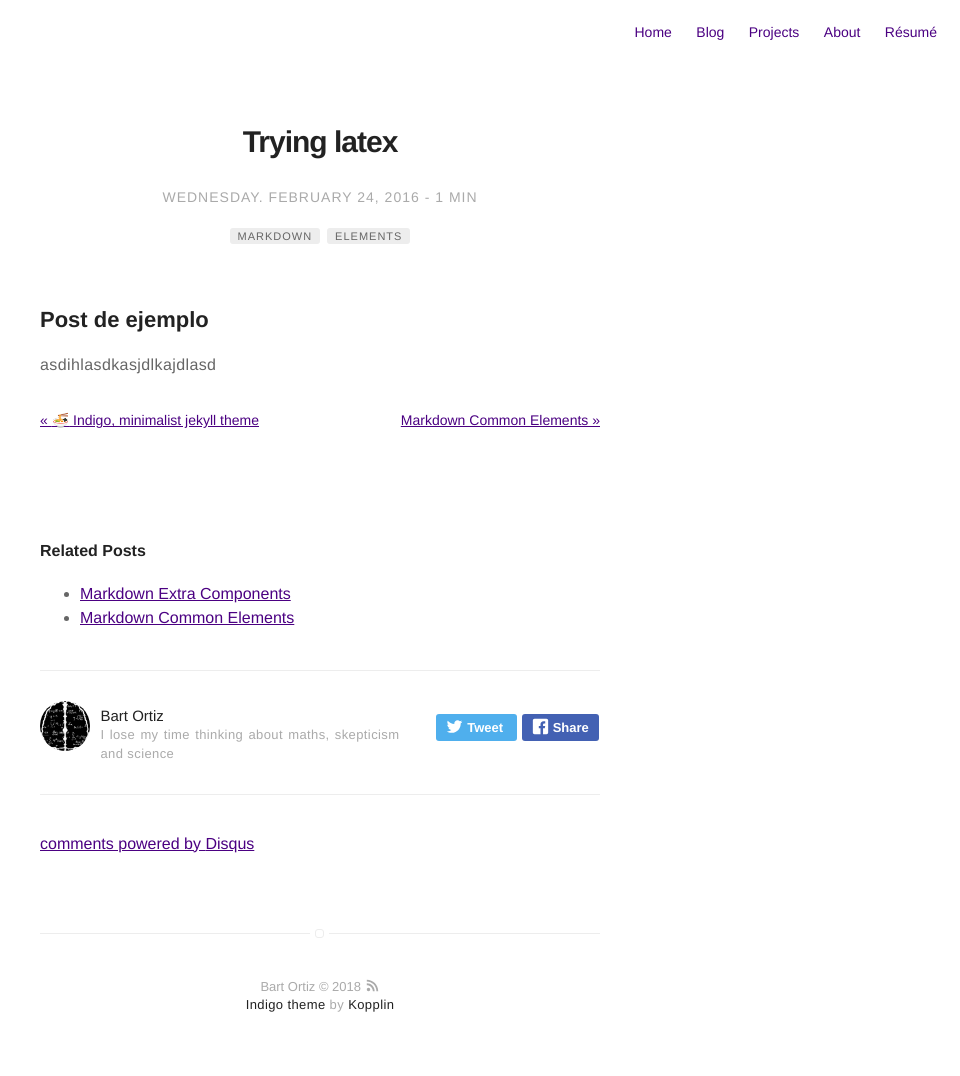
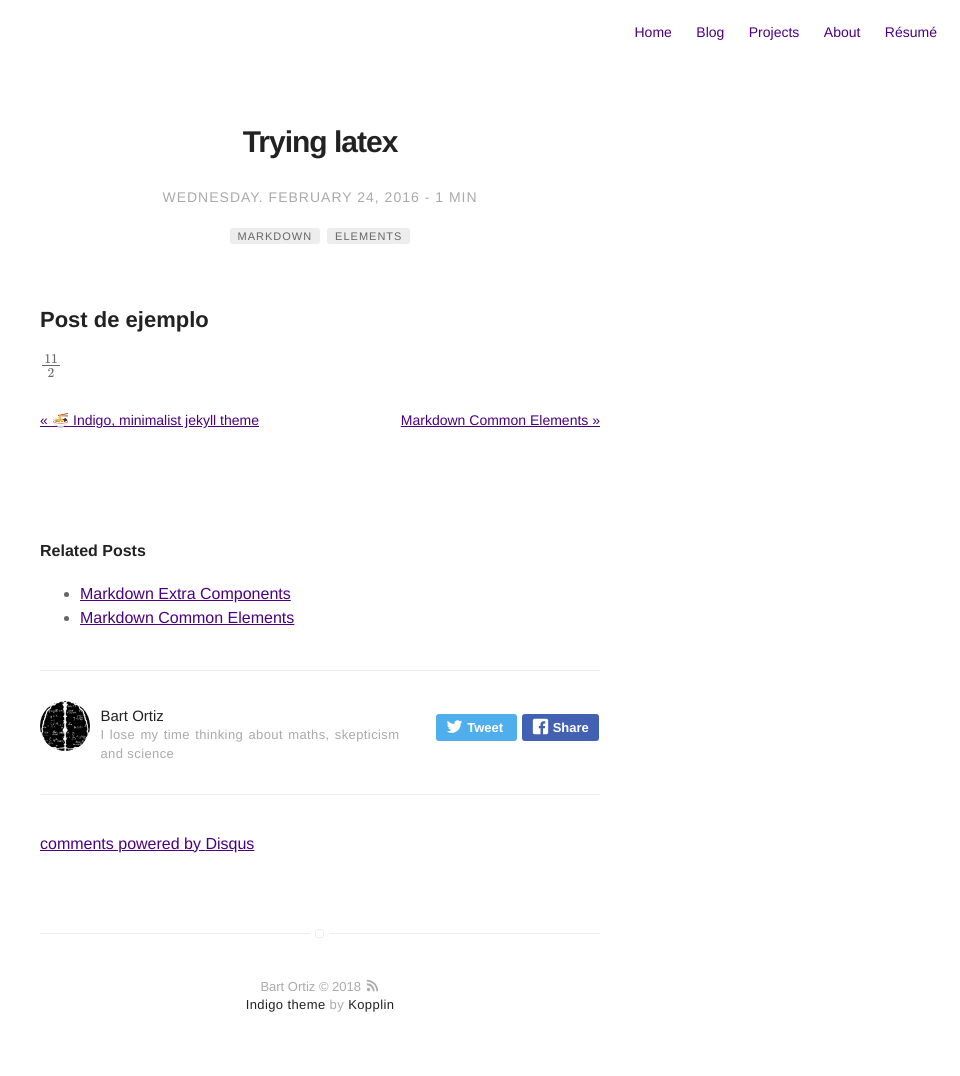
Before and after one commit to staticcoment/thebooort.github.io, a Jekyll site: the page built from _posts/2016-02-24-latex.markdown, in a window 1280 px wide. Shown: the whole page, without its empty margins (320-1280 px from the left). Built offline with Jekyll 4.4.1, drawn with Linux system fonts in a browser that asks for light colours; emoji names are drawn with the system emoji font; Markdown is read by kramdown in place of the engine named in the settings; formulas are drawn with MathJax 3; comment, search, counter and statistics services are not loaded.

Commit message:
Update 2016-02-24-latex.markdown

```diff
--- a/_posts/2016-02-24-latex.markdown
+++ b/_posts/2016-02-24-latex.markdown
@@ -14,4 +14,4 @@ author: bart
 description: Markdown summary with different options
 ---
 ## Post de ejemplo
-asdihlasdkasjdlkajdlasd
+$$\frac{11}{2}$$
```
